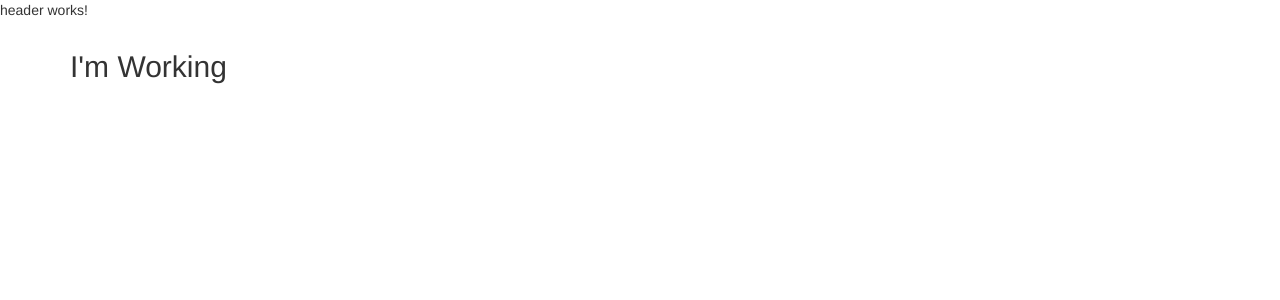
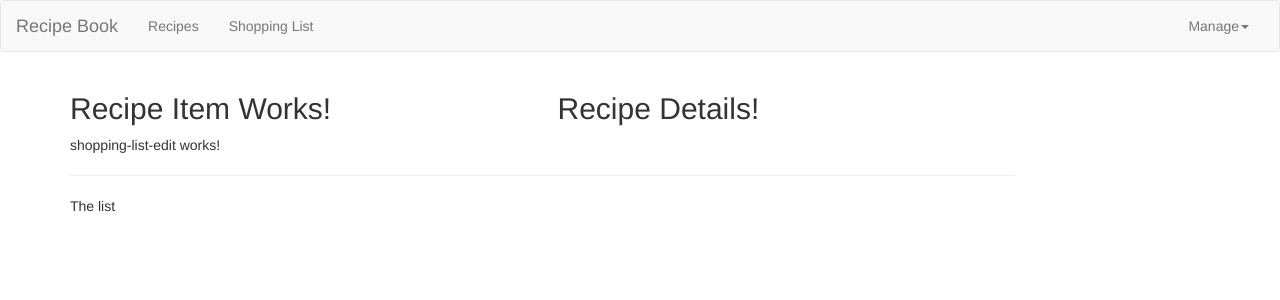
Before and after one commit to hafrankVT/UdemyRecipeBook, an Angular app: page / in a window 1280 px wide. Shown: the top 300 px of the page. Built offline with nearby package versions, Linux system fonts and the light colour scheme.

Commit message:
Designed NavBar layout

```diff
--- a/angular.json
+++ b/angular.json
@@ -24,7 +24,7 @@
             ],
             "styles": [
               "src/styles.css",
-              "node_modules/bootstrap/dist/css/bootstrap.min.css"
+              "node_modules/bootstrap/dist/css/bootstrap.css"
             ],
             "scripts": []
           },
--- a/src/app/app.component.html
+++ b/src/app/app.component.html
@@ -1,5 +1,9 @@
 <app-header></app-header>
 <div class="container">
   <div class="row">
-    <div class="col-md-12"><h2>I'm Working</h2></div>
+    <div class="col-md-12">
+      <app-recipe-book></app-recipe-book>
+      <app-shopping-list></app-shopping-list>
+    </div>
+  </div>
 </div>
--- a/src/app/components/header/header.component.html
+++ b/src/app/components/header/header.component.html
@@ -1,3 +1,23 @@
-<p>
-  header works!
-</p>
+<div class="nav navbar navbar-default">
+  <div class="container-fluid">
+    <div class="navbar-header">
+      <a href="#" class="navbar-brand">Recipe Book</a>
+    </div>
+
+    <div class="collapse navbar-collapse">
+      <ul class="nav navbar-nav">
+        <li><a href="#">Recipes</a></li>
+        <li><a href="#">Shopping List</a></li>
+      </ul>
+      <ul class="nav navbar-nav navbar-right">
+        <li class="dropdown">
+          <a href="#" class="dropdown-toggle">Manage<span class="caret"></span></a>
+          <ul class="dropdown-menu">
+            <li><a href="#">Save Data</a></li>
+            <li><a href="#">Fetch Data</a></li>
+          </ul>
+        </li>
+      </ul>
+    </div>
+  </div>
+</div>
--- a/src/app/components/recipe-book/recipe-book.component.html
+++ b/src/app/components/recipe-book/recipe-book.component.html
@@ -1,3 +1,8 @@
-<p>
-  recipe-book works!
-</p>
+<div class="row">
+  <div class="col-md-5">
+    <app-recipe-list></app-recipe-list>
+  </div>
+  <div class="col-md-7">
+    <app-recipe-detail></app-recipe-detail>
+  </div>
+</div>
--- a/src/app/components/recipe-book/recipe-list/recipe-list.component.html
+++ b/src/app/components/recipe-book/recipe-list/recipe-list.component.html
@@ -1,3 +1 @@
-<p>
-  recipe-list works!
-</p>
+<app-recipe-item></app-recipe-item>
--- a/src/app/components/shopping-list/shopping-list.component.html
+++ b/src/app/components/shopping-list/shopping-list.component.html
@@ -1,3 +1,7 @@
-<p>
-  shopping-list works!
-</p>
+<div class="row">
+  <div class="col-xs-10">
+    <app-shopping-list-edit></app-shopping-list-edit>
+      <hr>
+      <p>The list</p>
+  </div>
+</div>
```
